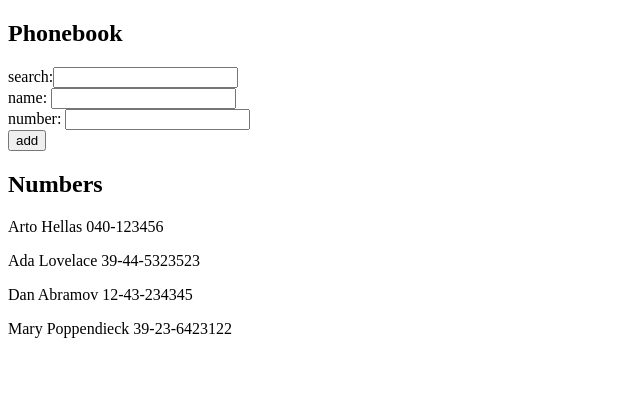
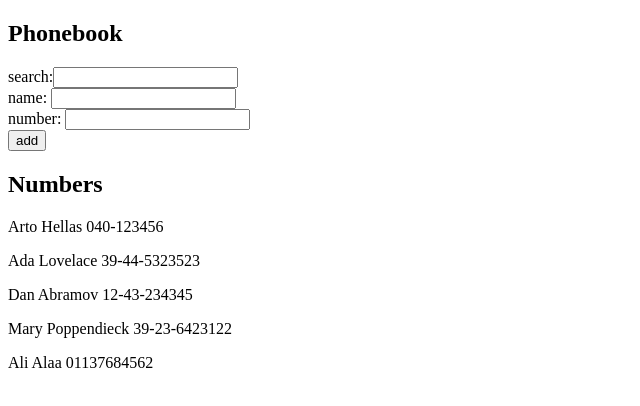
Before and after one commit to Ahmed101Mohammed/full-stack-course-homework, a React (Vite) app in the folder part2/phonebook/: page / in a window 1280 px wide. Shown: the top 406 px of the page, without its empty margins (0-640 px from the left). Built offline with nearby package versions, Linux system fonts and the light colour scheme; data requests are answered from the project's data file.

Commit message:
Finish 2.12 exercise.

```diff
--- a/part2/phonebook/db.json
+++ b/part2/phonebook/db.json
@@ -1,24 +1,29 @@
 {
-    "persons":[
+  "persons": [
     {
       "name": "Arto Hellas",
       "number": "040-123456",
-        "id": 1
+      "id": "1"
     },
     {
       "name": "Ada Lovelace",
       "number": "39-44-5323523",
-        "id": 2
+      "id": "2"
     },
     {
       "name": "Dan Abramov",
       "number": "12-43-234345",
-        "id": 3
+      "id": "3"
     },
     {
       "name": "Mary Poppendieck",
       "number": "39-23-6423122",
-        "id": 4
+      "id": "4"
+    },
+    {
+      "id": "4b36",
+      "name": "Ali Alaa",
+      "number": "01137684562"
     }
   ]
 }
--- a/part2/phonebook/src/App.jsx
+++ b/part2/phonebook/src/App.jsx
@@ -1,5 +1,5 @@
 import { useState, useEffect } from 'react'
-import axios from 'axios'
+import phonbookServices from './services/phonbookServices'
 
 const Filter = ({search, handleChange})=>
 {
@@ -63,14 +63,16 @@ const App = () => {
     }
     else
     {
-      setPersons(persons.concat({name: newName, number: newNumber}));
+      phonbookServices.create({name: newName, number: newNumber})
+      .then(data=> setPersons(persons.concat(data)))
+      .catch(err => console.log('Failed to create the new person.'))
     }
     setNewName("");
     setNewNumber("");
   }
   useEffect(()=>{
-    const promise = axios.get('http://localhost:3001/persons')
-    promise.then(r=>setPersons(r.data))
+    const promise = phonbookServices.getAll()
+    promise.then(data=>setPersons(data)).catch(err=>console.log("Failed to get the data from server."))
   }, [])
   const newPersons = persons.filter((person)=> person.name.slice(0, search.length).toLowerCase() === search.toLowerCase());
 
--- /dev/null
+++ b/part2/phonebook/src/services/phonbookServices.js
@@ -0,0 +1,16 @@
+import axios from 'axios'
+const baseUrl = 'http://localhost:3001/persons'
+
+const getAll = ()=>
+{
+    const req = axios.get(baseUrl)
+    return req.then(res => res.data)
+}
+
+const create = (personObject)=>
+{
+    const req = axios.post(baseUrl, personObject)
+    return req.then(res => res.data)
+}
+
+export default {getAll, create}
```
Lines whose indentation alone changed are shown as unchanged.
